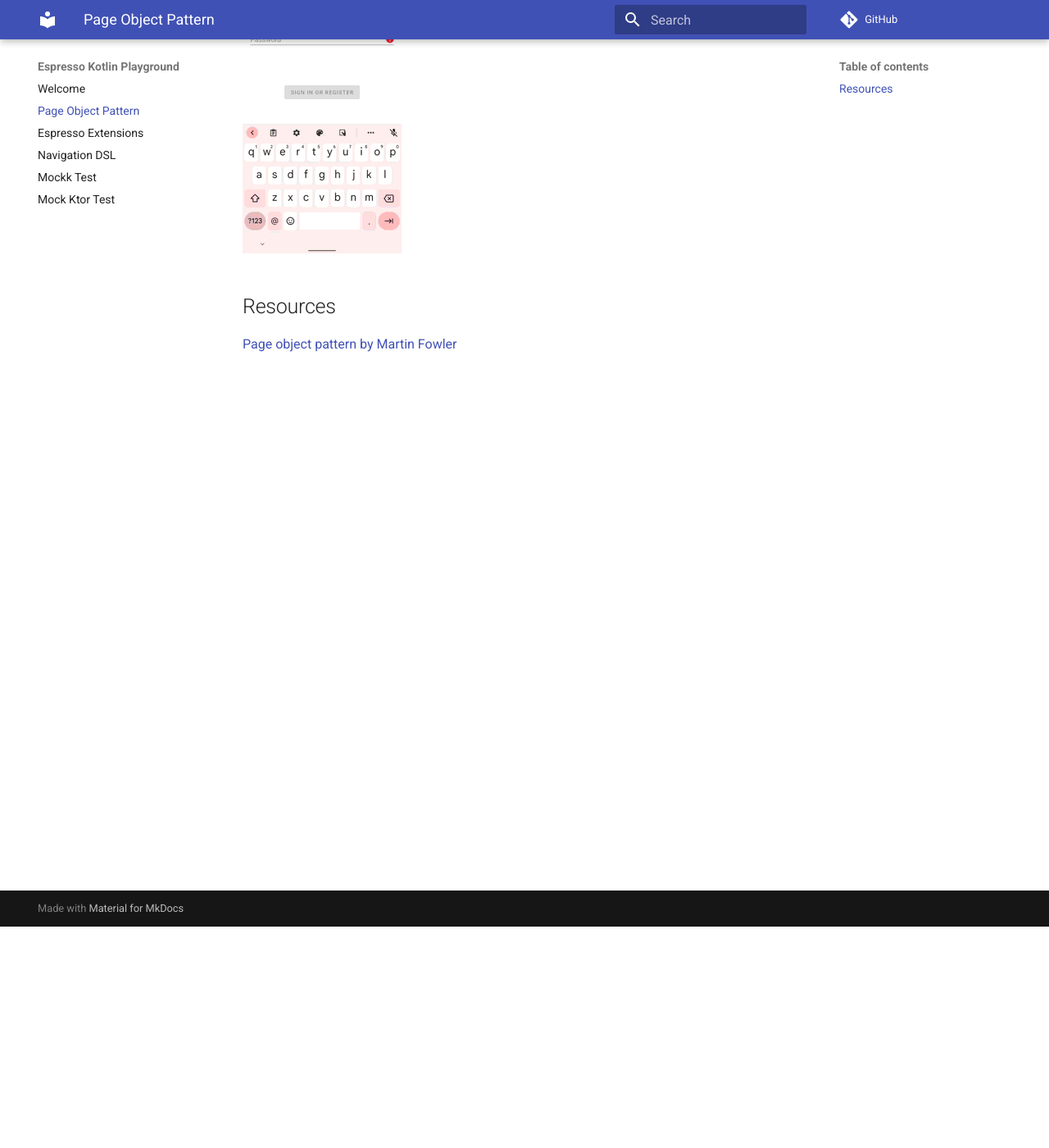
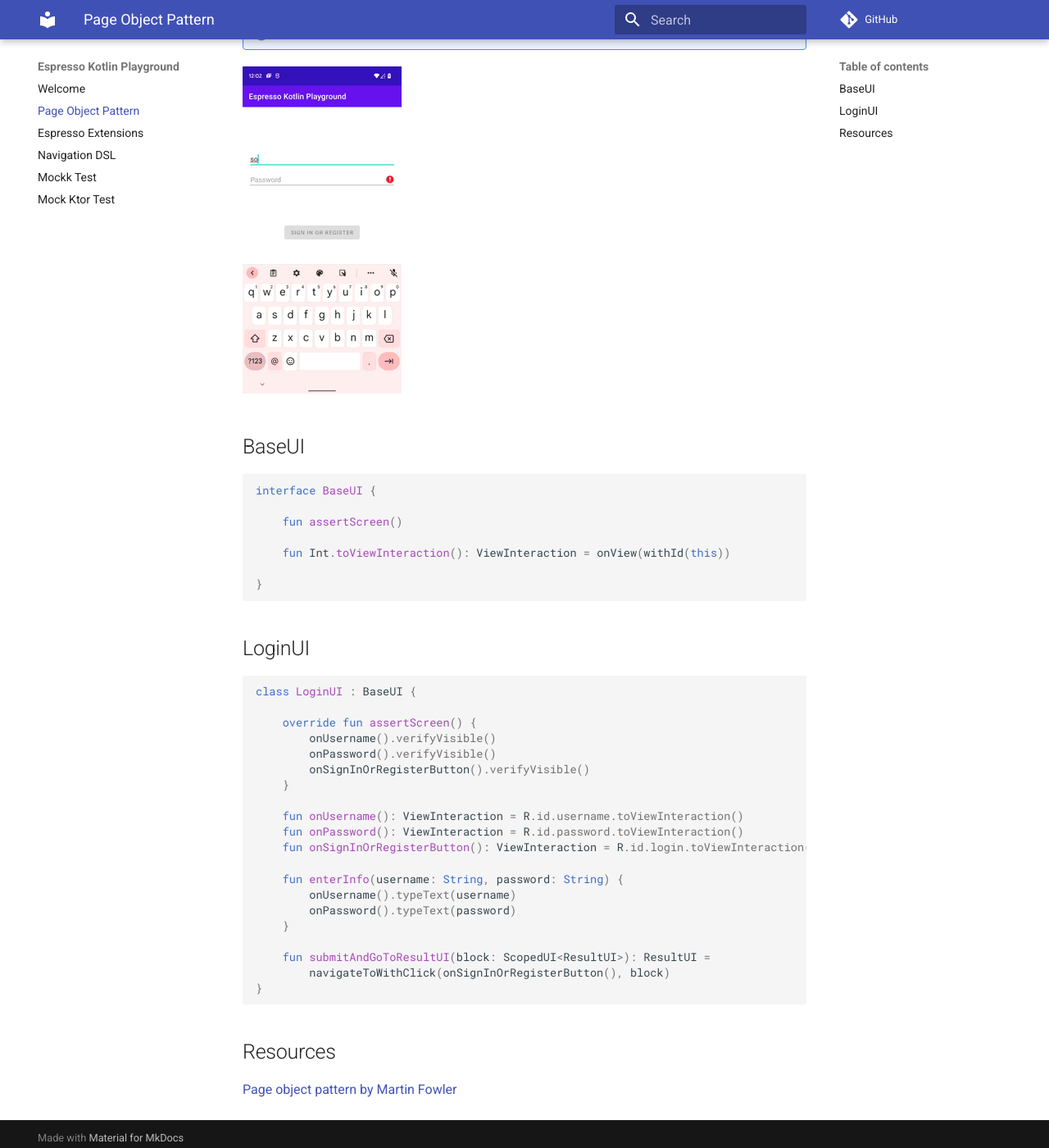
Before and after one commit to plusmobileapps/espresso-kotlin-playground, an MkDocs documentation site: the page built from docs/page-object-pattern.md, in a window 1280 px wide and 1400 px high, scrolled down 270 px. Shown: the whole window at 82% size. Built offline with MkDocs 1.6.1 and Material for MkDocs 9.7.7, drawn with Linux system fonts in a browser that asks for light colours; comment, search, counter and statistics services are not loaded; some of the changed text lies outside the part shown.

````diff
--- a/docs/page-object-pattern.md
+++ b/docs/page-object-pattern.md
@@ -1,6 +1,52 @@
 # Page Object Pattern
 
+The page object pattern is a very popular design pattern when writing automation tests as it helps abstract out the logic of interacting with a page in the UI from the test
+
+Looking at the following UI, what might be some objects on the Login page object?
+
+??? answer
+    * username
+    * password
+    * sign in or register button
+
 ![](img/login-success.gif)
+
+## BaseUI
+
+```kotlin
+interface BaseUI {
+
+    fun assertScreen()
+
+    fun Int.toViewInteraction(): ViewInteraction = onView(withId(this))
+
+}
+```
+
+## LoginUI
+
+```kotlin
+class LoginUI : BaseUI {
+
+    override fun assertScreen() {
+        onUsername().verifyVisible()
+        onPassword().verifyVisible()
+        onSignInOrRegisterButton().verifyVisible()
+    }
+
+    fun onUsername(): ViewInteraction = R.id.username.toViewInteraction()
+    fun onPassword(): ViewInteraction = R.id.password.toViewInteraction()
+    fun onSignInOrRegisterButton(): ViewInteraction = R.id.login.toViewInteraction()
+
+    fun enterInfo(username: String, password: String) {
+        onUsername().typeText(username)
+        onPassword().typeText(password)
+    }
+
+    fun submitAndGoToResultUI(block: ScopedUI<ResultUI>): ResultUI =
+        navigateToWithClick(onSignInOrRegisterButton(), block)
+}
+```
 
 ## Resources
 
````
Also changed, not shown: docs/espresso-extensions.md (+19 -0 lines), docs/mockk-test.md (+11 -1 lines), docs/navigation-dsl.md (+29 -0 lines), 3 other files.
